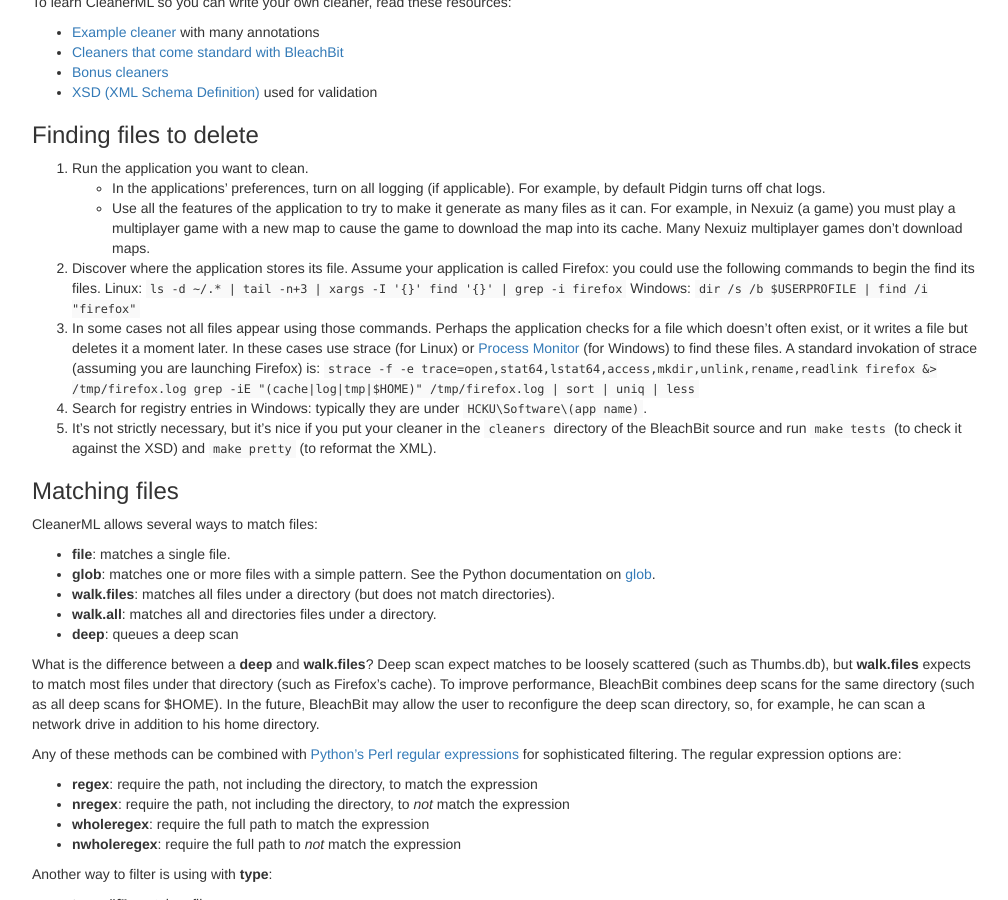
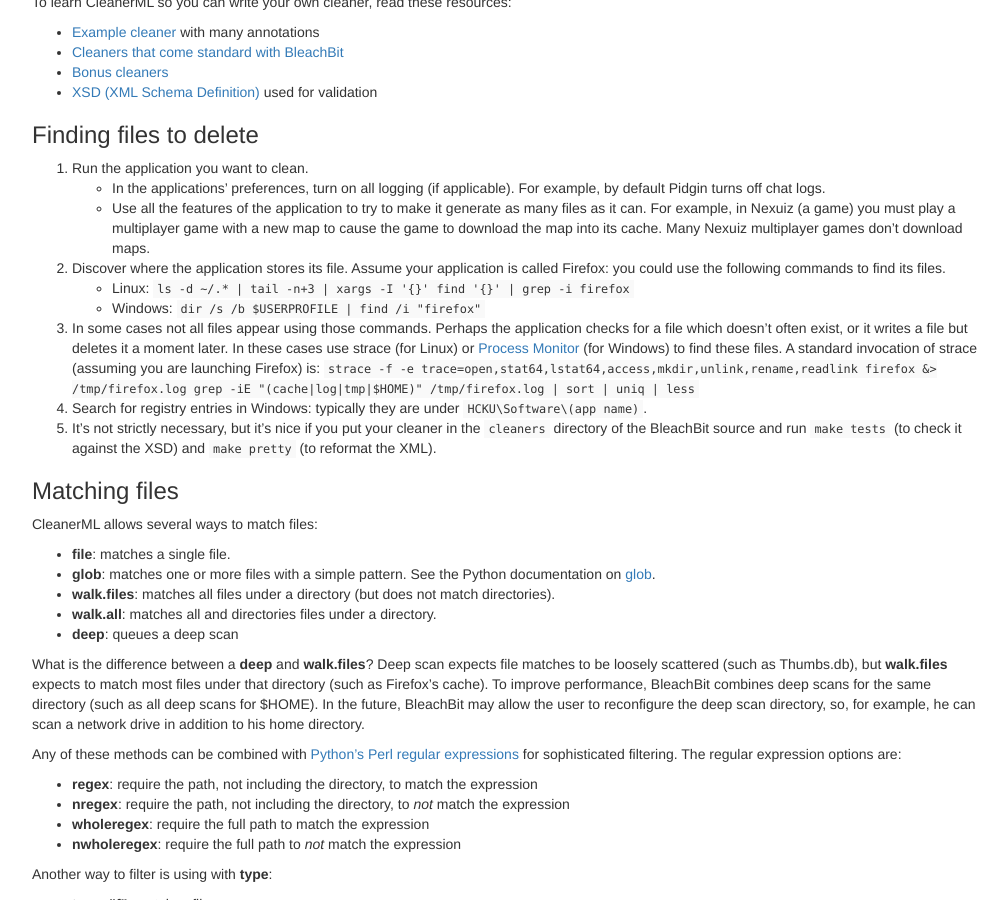
Before and after one commit to bleachbit/docs, a Jekyll site: the page built from _posts/2015-09-25-cleanerml.md, in a window 1280 px wide and 900 px high, scrolled down 755 px. Shown: the whole window, without its empty margins (233-1241 px from the left). Built offline with Jekyll 4.4.1, drawn with Linux system fonts in a browser that asks for light colours; Markdown is read by kramdown in place of the engine named in the settings.

Commit message:
Copy editing

````diff
--- a/_posts/2015-09-25-cleanerml.md
+++ b/_posts/2015-09-25-cleanerml.md
@@ -48,12 +48,12 @@
 ### Finding files to delete
 
 1.  Run the application you want to clean.
-    *   In the applications' preferences, turn on all logging (if applicable). For example, by default Pidgin turns off chat logs.
-    *   Use all the features of the application to try to make it generate as many files as it can. For example, in Nexuiz (a game) you must play a multiplayer game with a new map to cause the game to download the map into its cache. Many Nexuiz multiplayer games don't download maps.
-2.  Discover where the application stores its file. Assume your application is called Firefox: you could use the following commands to begin the find its files.
-    Linux: `ls -d ~/.* | tail -n+3 | xargs -I '{}' find '{}' | grep -i firefox`
-    Windows: `dir /s /b $USERPROFILE | find /i "firefox"`
-3.  In some cases not all files appear using those commands. Perhaps the application checks for a file which doesn't often exist, or it writes a file but deletes it a moment later. In these cases use strace (for Linux) or [Process Monitor](https://docs.microsoft.com/en-us/sysinternals/downloads/procmon) (for Windows) to find these files. A standard invokation of strace (assuming you are launching Firefox) is: `strace -f -e trace=open,stat64,lstat64,access,mkdir,unlink,rename,readlink firefox &> /tmp/firefox.log grep -iE "(cache|log|tmp|$HOME)" /tmp/firefox.log | sort | uniq | less`
+    * In the applications' preferences, turn on all logging (if applicable). For example, by default Pidgin turns off chat logs.
+    * Use all the features of the application to try to make it generate as many files as it can. For example, in Nexuiz (a game) you must play a multiplayer game with a new map to cause the game to download the map into its cache. Many Nexuiz multiplayer games don't download maps.
+2.  Discover where the application stores its file. Assume your application is called Firefox: you could use the following commands to find its files.
+    * Linux: `ls -d ~/.* | tail -n+3 | xargs -I '{}' find '{}' | grep -i firefox`
+    * Windows: `dir /s /b $USERPROFILE | find /i "firefox"`
+3.  In some cases not all files appear using those commands. Perhaps the application checks for a file which doesn't often exist, or it writes a file but deletes it a moment later. In these cases use strace (for Linux) or [Process Monitor](https://docs.microsoft.com/en-us/sysinternals/downloads/procmon) (for Windows) to find these files. A standard invocation of strace (assuming you are launching Firefox) is: `strace -f -e trace=open,stat64,lstat64,access,mkdir,unlink,rename,readlink firefox &> /tmp/firefox.log grep -iE "(cache|log|tmp|$HOME)" /tmp/firefox.log | sort | uniq | less`
 4.  Search for registry entries in Windows: typically they are under ```HCKU\Software\(app name)```.
 5.  It's not strictly necessary, but it's nice if you put your cleaner in the ```cleaners``` directory of the BleachBit source and run ```make tests``` (to check it against the XSD) and ```make pretty``` (to reformat the XML).
 
@@ -67,7 +67,7 @@
 *   **walk.all**: matches all and directories files under a directory.
 *   **deep**: queues a deep scan
 
-What is the difference between a **deep** and **walk.files**? Deep scan expect matches to be loosely scattered (such as Thumbs.db), but **walk.files** expects to match most files under that directory (such as Firefox's cache). To improve performance, BleachBit combines deep scans for the same directory (such as all deep scans for $HOME). In the future, BleachBit may allow the user to reconfigure the deep scan directory, so, for example, he can scan a network drive in addition to his home directory.
+What is the difference between a **deep** and **walk.files**? Deep scan expects file matches to be loosely scattered (such as Thumbs.db), but **walk.files** expects to match most files under that directory (such as Firefox's cache). To improve performance, BleachBit combines deep scans for the same directory (such as all deep scans for $HOME). In the future, BleachBit may allow the user to reconfigure the deep scan directory, so, for example, he can scan a network drive in addition to his home directory.
 
 Any of these methods can be combined with [Python's Perl regular expressions](https://docs.python.org/2/howto/regex.html) for sophisticated filtering. The regular expression options are:
 
````
